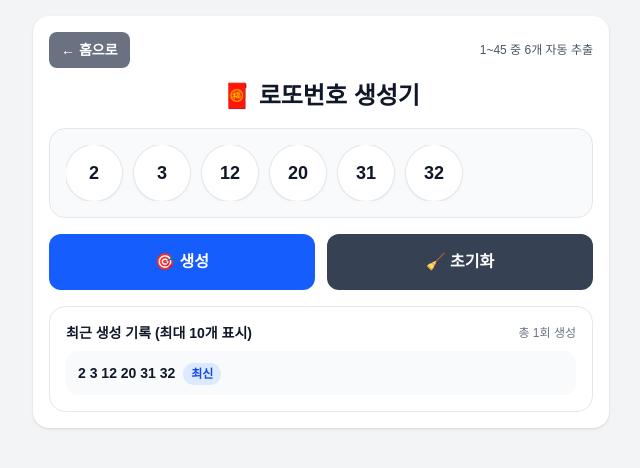
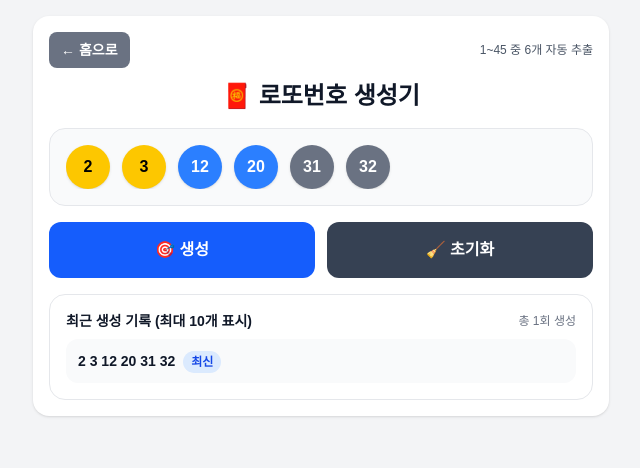
Before and after one commit to btollotus/cal-test-01, a Next.js app: page /lotto in a window 1280 px wide. Both pictures are taken after a click on the button "🎯 생성". Shown: the top 468 px of the page, without its empty margins (319-959 px from the left). Built offline with nearby package versions, Linux system fonts and the light colour scheme.

Commit message:
deploy: intro + online stats

```diff
--- a/app/lotto/page.tsx
+++ b/app/lotto/page.tsx
@@ -4,6 +4,14 @@ import { useMemo, useState } from 'react';
 import Link from 'next/link';
 
 export default function LottoPage() {
+  const getBallColor = (n: number) => {
+    if (n <= 10) return 'bg-yellow-400 text-black';
+    if (n <= 20) return 'bg-blue-500 text-white';
+    if (n <= 30) return 'bg-red-500 text-white';
+    if (n <= 40) return 'bg-gray-500 text-white';
+    return 'bg-green-500 text-white';
+  };
+
   const [history, setHistory] = useState<number[][]>([]);
 
   const current = history[0] ?? null;
@@ -50,12 +58,16 @@ export default function LottoPage() {
             <div className="overflow-x-auto">
               <div className="inline-flex min-w-max items-center justify-center gap-3 whitespace-nowrap">
                 {current.map((n) => (
-                  <div
-                    key={n}
-                    className="grid h-14 w-14 place-items-center rounded-full bg-white text-lg font-extrabold text-gray-900 shadow-sm ring-1 ring-gray-200 dark:bg-gray-800 dark:text-gray-100 dark:ring-gray-700"
-                  >
-                    {n}
-                  </div>
+                 <div
+                 key={n}
+                 className={[
+                   'grid h-11 w-11 place-items-center rounded-full text-base font-extrabold shadow',
+                   getBallColor(n),
+                 ].join(' ')}
+               >
+                 {n}
+               </div>
+
                 ))}
               </div>
             </div>
```
